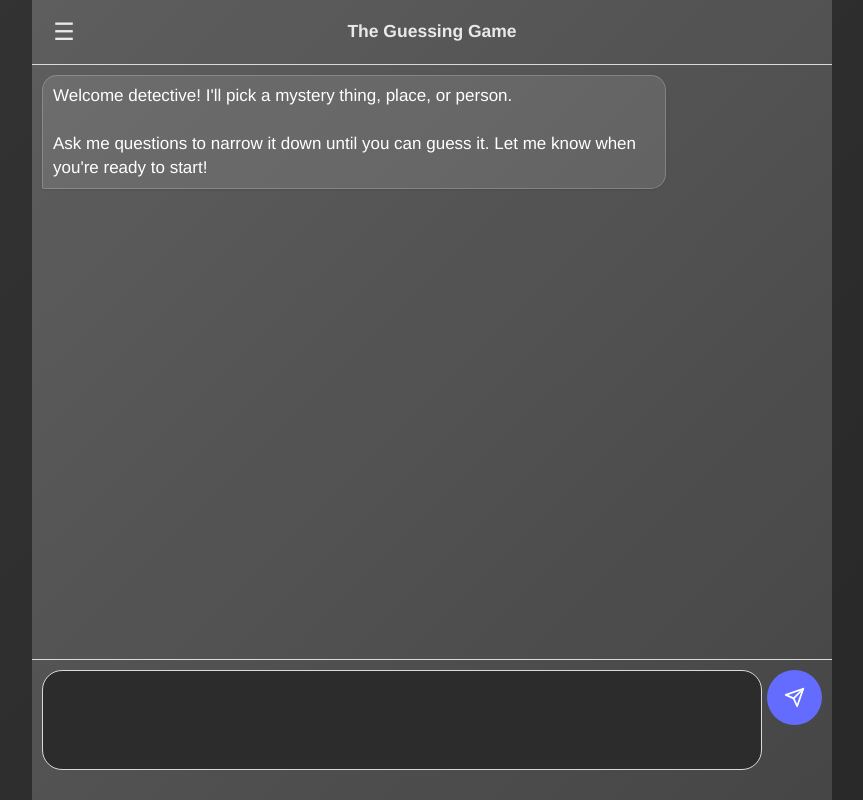
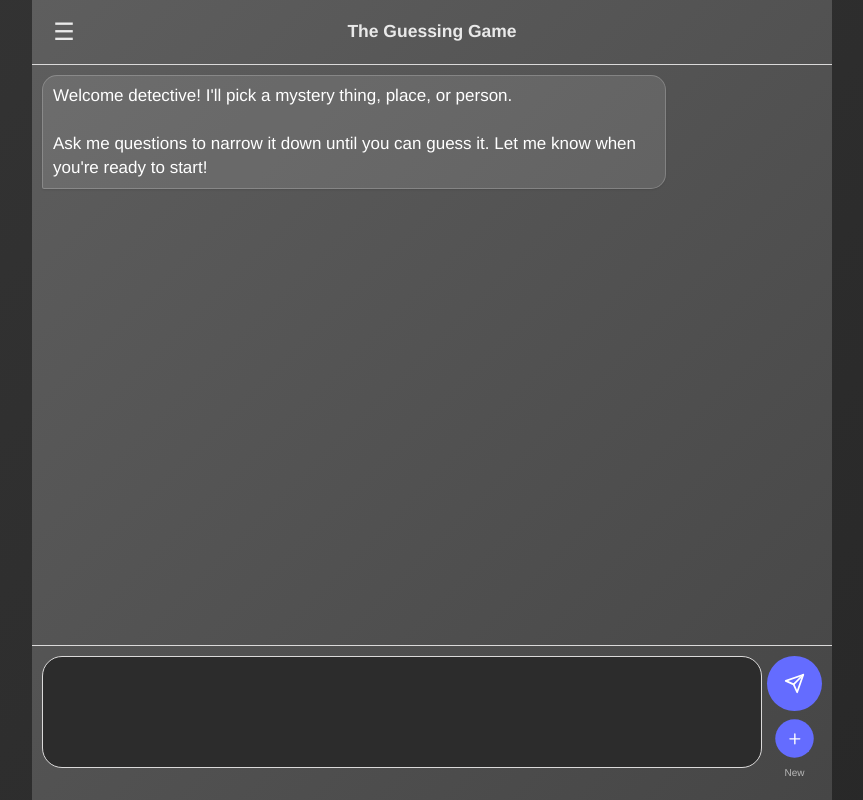
Before and after one commit to cobrauf/ai-demos, a React (Vite) app in the folder frontend/: page /demos/mystery-item in a window 1280 px wide. Shown: the whole page, without its empty margins (208-1071 px from the left). Built offline with nearby package versions, Linux system fonts and the light colour scheme; no server answers.

Commit message:
added reset button to chat

```diff
--- a/frontend/src/components/ChatInput/ChatInput.module.css
+++ b/frontend/src/components/ChatInput/ChatInput.module.css
@@ -31,3 +31,26 @@
   flex-direction: column;
   gap: 0.5rem;
 }
+
+.resetButtonContainer {
+  display: flex;
+  flex-direction: column;
+  align-items: center;
+  gap: 0rem;
+  margin-top: 0.5rem;
+  position: relative;
+  bottom: 1rem;
+}
+
+.resetButton {
+  transform: scale(0.7);
+  transform-origin: center;
+}
+
+.resetButtonLabel {
+  font-size: 1rem;
+  color: var(--text-color);
+  opacity: 0.7;
+  font-weight: 500;
+  text-align: center;
+}
--- a/frontend/src/components/ChatInput/ChatInput.tsx
+++ b/frontend/src/components/ChatInput/ChatInput.tsx
@@ -72,6 +72,18 @@ const ChatInput: React.FC<ChatInputProps> = ({
         <Button variant="iconCircle" type="submit" disabled={isLoading}>
           <SendIcon />
         </Button>
+        <div className={styles.resetButtonContainer}>
+          <Button
+            variant="iconCircle"
+            onClick={onNewGame}
+            disabled={isLoading}
+            type="button"
+            className={styles.resetButton}
+          >
+            <NewChatIcon />
+          </Button>
+          <span className={styles.resetButtonLabel}>New</span>
+        </div>
       </div>
     </form>
   );
```
